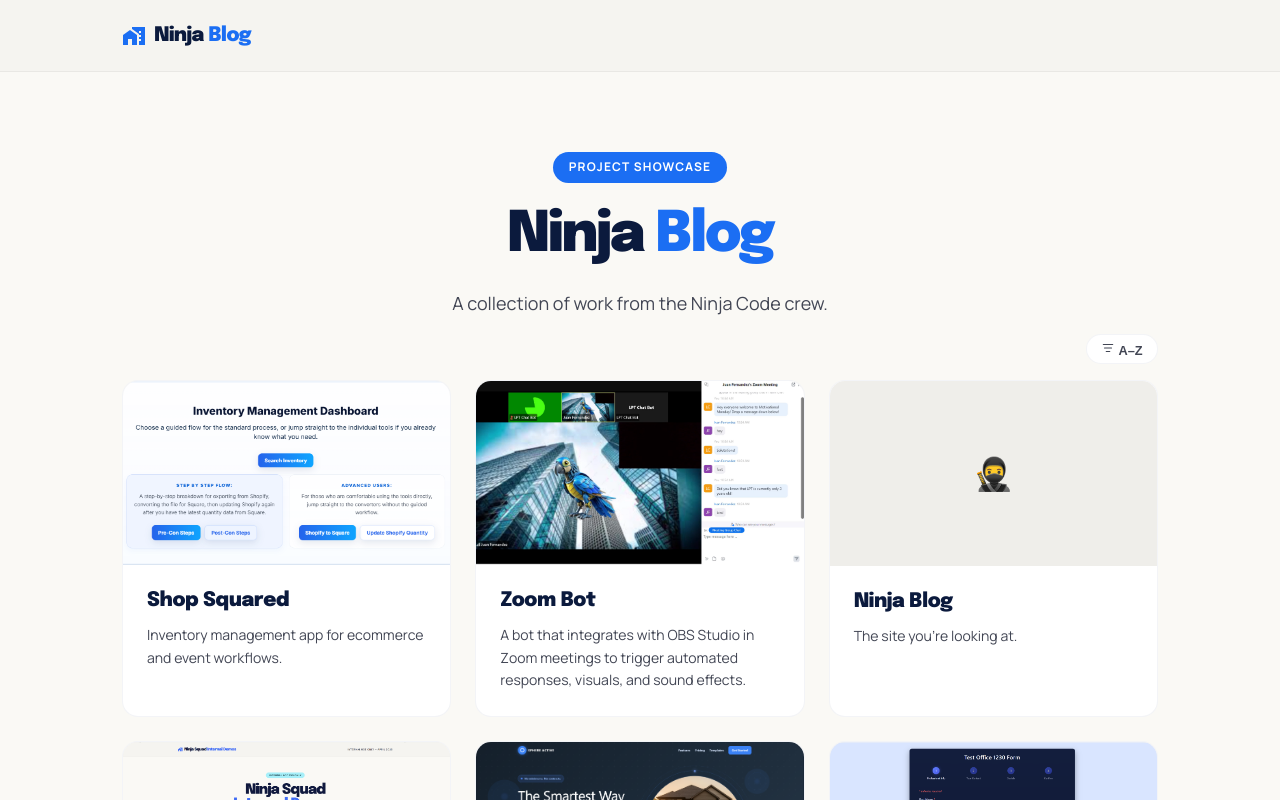
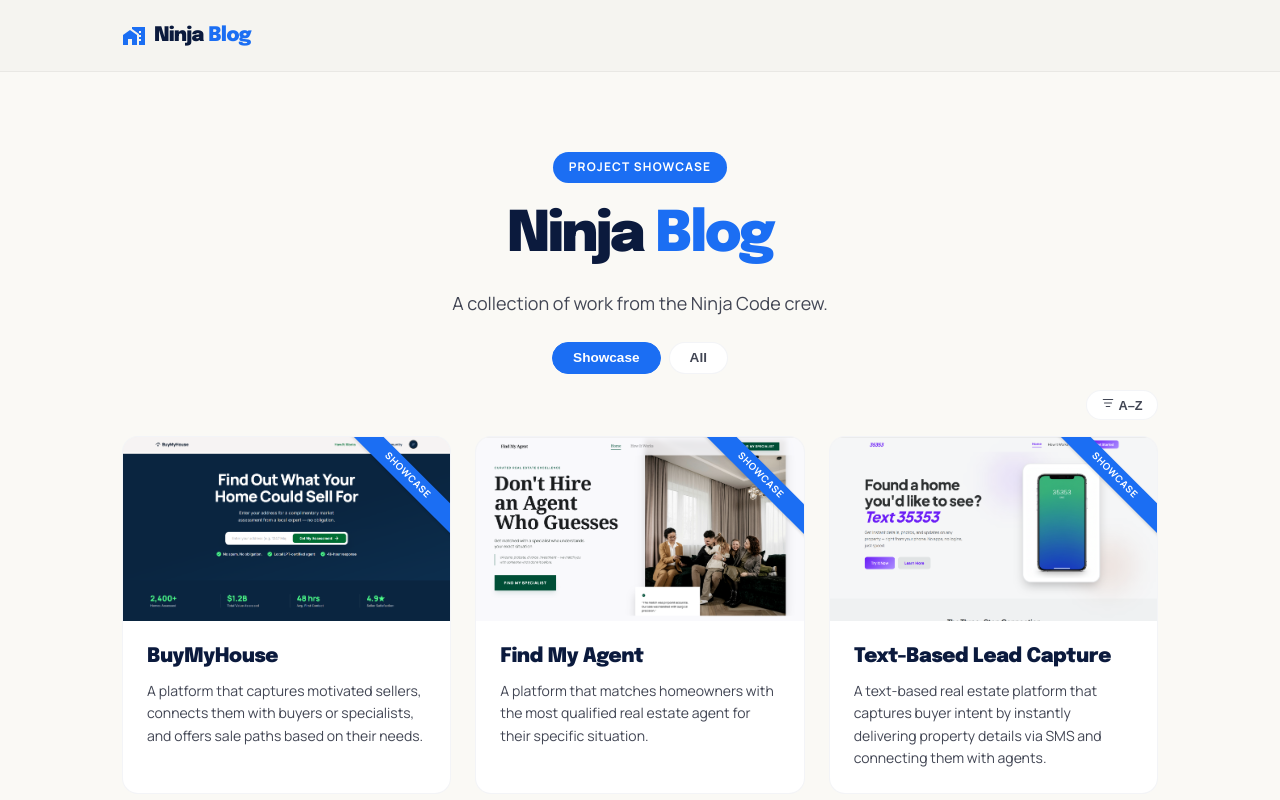
Before and after one commit to NiklasEdstromLPT/Ninja-Blog, a React (Vite) app: page / in a window 1280 px wide. Shown: the top 800 px of the page. Built offline with nearby package versions, Linux system fonts and the light colour scheme.

Commit message:
showcase

```diff
--- a/public/projects.json
+++ b/public/projects.json
@@ -64,6 +64,7 @@
   },
     {
     "title": "BuyMyHouse",
+    "showcase": true,
     "tileSummary": "A platform that captures motivated sellers, connects them with buyers or specialists, and offers sale paths based on their needs.",
     "longSummary": "The purpose of this platform is to provide homeowners with a flexible, modern selling experience that reflects today’s real estate market, where cash offers and traditional listings coexist. As the space has evolved beyond early players like Opendoor and Offerpad, sellers now expect multiple paths when considering a sale.",
     "longSummary1": "This platform acts as a neutral, intent-driven hub that captures motivated sellers, connects them with a potential buyer or specialist, and presents tailored options—whether that’s evaluating competitive cash offers from a network of investors or pursuing a full market listing.",
@@ -81,6 +82,7 @@
   },
   {
     "title": "Find My Agent",
+    "showcase": true,
     "tileSummary": "A platform that matches homeowners with the most qualified real estate agent for their specific situation.",
     "longSummary": "This platform is designed to eliminate the guesswork in choosing a real estate agent by connecting homeowners with specialists who have proven experience in specific scenarios such as VA loans, probate, divorce, and investment properties.",
     "longSummary1": "Instead of presenting users with a broad directory, it uses a structured intake process and data-driven matching system to identify the single most qualified agent for each unique situation.",
@@ -98,6 +100,7 @@
   },
   {
     "title": "Text-Based Lead Capture",
+    "showcase": true,
     "tileSummary": "A text-based real estate platform that captures buyer intent by instantly delivering property details via SMS and connecting them with agents.",
     "longSummary": "This platform is designed to bridge offline and online real estate engagement by allowing users to instantly access property information through a simple text message. By texting a memorable short code, users can receive real-time details such as pricing, photos, and property specs without needing apps or logins.",
     "longSummary1": "The system captures high-intent buyers at the exact moment of interest—whether they’re viewing a yard sign, billboard, or advertisement—and routes inquiries directly to local agents for follow-up.",
--- a/src/components/ProjectTile.jsx
+++ b/src/components/ProjectTile.jsx
@@ -10,6 +10,7 @@ export default function ProjectTile({ project }) {
 
   return (
     <Link className="tile" to={`/project/${slug}`}>
+      {project.showcase && <span className="tile-ribbon">Showcase</span>}
       {thumb ? (
         thumbIsVideo ? (
           <video className="tile-thumb" src={thumb} muted loop playsInline autoPlay />
--- a/src/routes/Home.jsx
+++ b/src/routes/Home.jsx
@@ -5,6 +5,7 @@ import ProjectTile from '../components/ProjectTile.jsx';
 export default function Home() {
   const { projects, error } = useProjects();
   const [sort, setSort] = useState('none'); // 'none' | 'az' | 'za'
+  const [view, setView] = useState('showcase'); // 'showcase' | 'all'
 
 
   const cycleSort = () =>
@@ -12,11 +13,15 @@ export default function Home() {
 
   const normalize = (t) => t.trim().toLowerCase();
 
-  let sorted = projects;
-  if (projects && sort === 'az') {
-    sorted = [...projects].sort((a, b) => normalize(a.title).localeCompare(normalize(b.title)));
-  } else if (projects && sort === 'za') {
-    sorted = [...projects].sort((a, b) => normalize(b.title).localeCompare(normalize(a.title)));
+  const filtered = projects && view === 'showcase'
+    ? projects.filter((p) => p.showcase)
+    : projects;
+
+  let sorted = filtered;
+  if (filtered && sort === 'az') {
+    sorted = [...filtered].sort((a, b) => normalize(a.title).localeCompare(normalize(b.title)));
+  } else if (filtered && sort === 'za') {
+    sorted = [...filtered].sort((a, b) => normalize(b.title).localeCompare(normalize(a.title)));
   }
 
   return (
@@ -33,6 +38,16 @@ export default function Home() {
           }}
         >Ninja <span className="accent">Blog</span></span></h1>
         <p className="lede">A collection of work from the Ninja Code crew.</p>
+        <div className="view-toggle">
+          <button
+            className={`view-btn${view === 'showcase' ? ' active' : ''}`}
+            onClick={() => setView('showcase')}
+          >Showcase</button>
+          <button
+            className={`view-btn${view === 'all' ? ' active' : ''}`}
+            onClick={() => setView('all')}
+          >All</button>
+        </div>
       </section>
 
       {!error && projects && projects.length > 0 && (
--- a/src/styles.css
+++ b/src/styles.css
@@ -192,6 +192,34 @@ main.wrap { flex: 1; }
   line-height: 1.6;
 }
 
+/* View toggle */
+.view-toggle {
+  display: flex;
+  justify-content: center;
+  gap: 0.5rem;
+  margin-top: 1.5rem;
+}
+.view-btn {
+  background: var(--card-bg);
+  border: 1px solid var(--border);
+  border-radius: 999px;
+  padding: 0.45rem 1.25rem;
+  font-size: 0.85rem;
+  font-weight: 600;
+  cursor: pointer;
+  color: var(--fg-muted);
+  transition: background 0.2s ease, color 0.2s ease, border-color 0.2s ease;
+}
+.view-btn:hover {
+  border-color: var(--accent-2);
+  color: var(--fg);
+}
+.view-btn.active {
+  background: var(--accent-2);
+  color: #fff;
+  border-color: var(--accent-2);
+}
+
 /* Sort bar */
 .sort-bar {
   display: flex;
@@ -227,6 +255,7 @@ main.wrap { flex: 1; }
   padding: 1rem 0 3rem;
 }
 .tile {
+  position: relative;
   display: flex;
   flex-direction: column;
   background: var(--card-bg);
@@ -234,6 +263,22 @@ main.wrap { flex: 1; }
   border-radius: var(--radius);
   overflow: hidden;
   transition: transform 0.2s ease, box-shadow 0.2s ease;
+}
+.tile-ribbon {
+  position: absolute;
+  top: 28px;
+  right: -35px;
+  background: var(--accent-2);
+  color: #fff;
+  font-size: 0.6rem;
+  font-weight: 700;
+  text-transform: uppercase;
+  letter-spacing: 0.08em;
+  padding: 0.2rem 3rem;
+  transform: rotate(45deg);
+  z-index: 2;
+  pointer-events: none;
+  box-shadow: 0 1px 3px rgba(0,0,0,0.15);
 }
 .tile:hover {
   transform: translateY(-4px);
```
